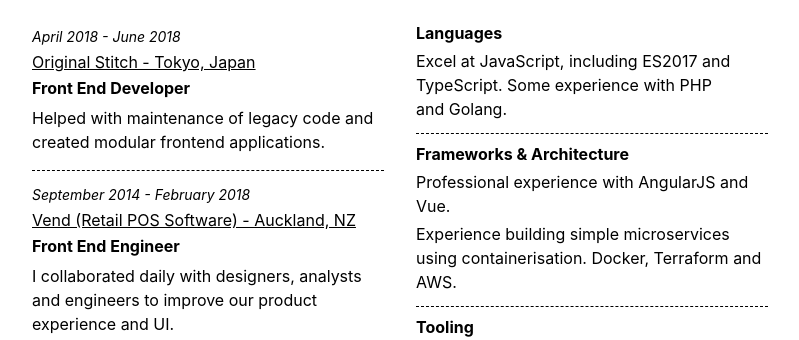
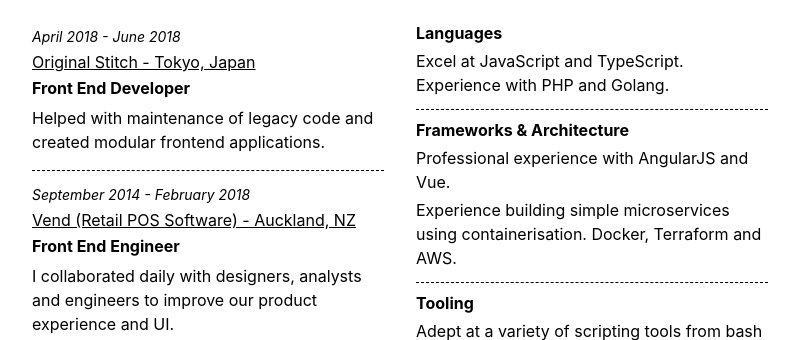
Before and after one commit to jamsinclair/jamie.tokyo, a website: page resume/index.html in a window 1280 px wide. Shown: the part 449-789 px from the top of the page, without its empty margins (240-1039 px from the left). Drawn offline with Linux system fonts and the light colour scheme.

Commit message:
Simplify copy

```diff
--- a/resume/index.html
+++ b/resume/index.html
@@ -85,8 +85,8 @@
             <li class="bb pv2 b--dashed btn brn bln lh-copy">
               <p class="b mv0">Languages</p>
               <p class="measure mv1">
-                Excel at JavaScript, including ES2017 and TypeScript.
-                Some experience with PHP and&nbsp;Golang.
+                Excel at JavaScript and TypeScript.
+                Experience with PHP and&nbsp;Golang.
               </p>
             </li>
             <li class="bb pv2 b--dashed btn brn bln lh-copy">
```
